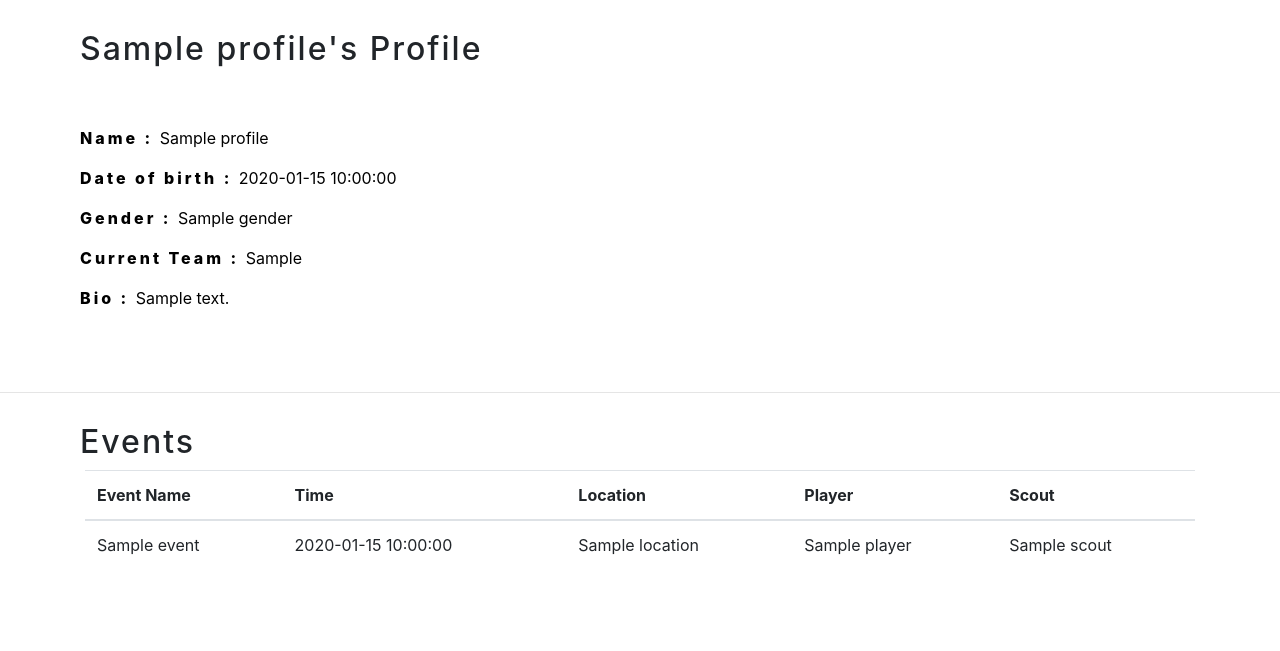
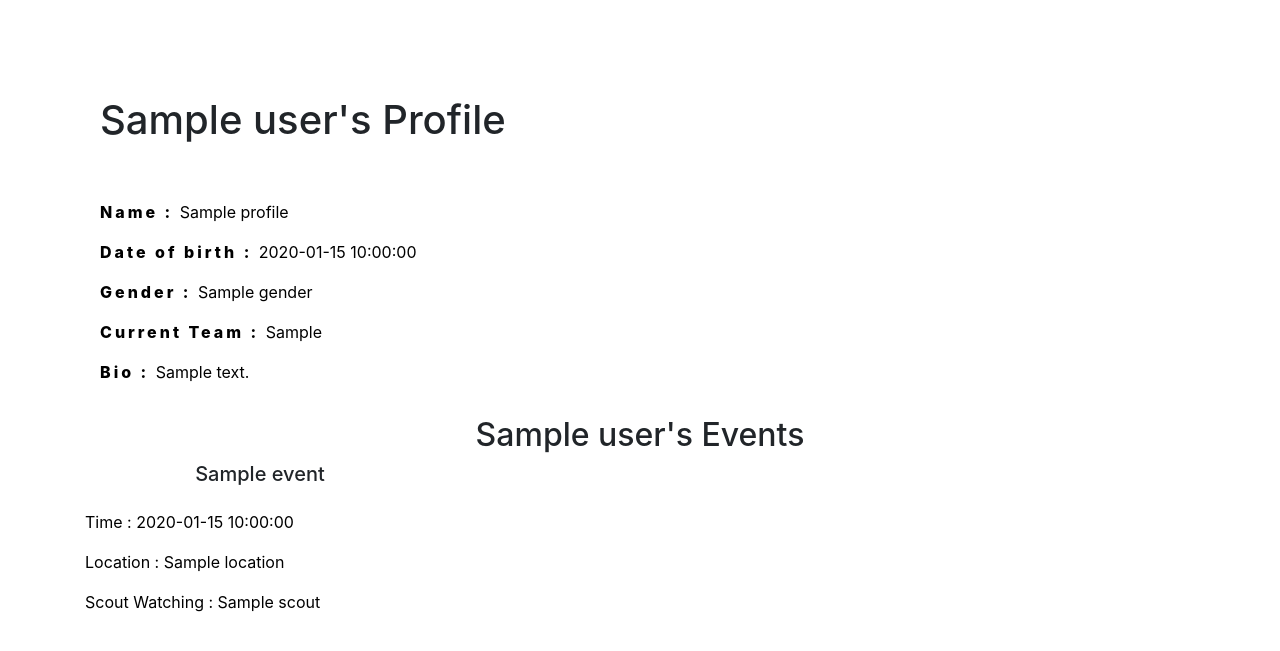
Before and after one commit to Code-Institute-Submissions/robertc181-player-link-, a Flask app: template templates/player-profile-display.html in a window 1280 px wide. Shown: the part 56-707 px from the top of the page. Run offline with Flask 2, Linux system fonts and the light colour scheme; the template is opened without the code that fills it: most values are stand-ins (such as "Sample title", 1, 10 or a date in 2020); some libraries are stand-ins or nearby versions.

Commit message:
Fix to html in playerprofiledisplay.html

```diff
--- a/templates/player-profile-display.html
+++ b/templates/player-profile-display.html
@@ -1,26 +1,28 @@
 {% extends "base.html" %}
 {% block content %}
 
-<div class="container-fluid headingtop">
-        <div class="row">
-                <div class="col">
-                        <h2 class="title">{{ profile.name }}'s Profile</h2>
+<div class="container pt-5">
+        <div class="col mx-auto pt-5 headtop">
+            <h1>
+                {{ profile.user }}'s Profile
+            </h1>
         </div>
-        </div>
-</div>
-<div class="container-fluid profileentry">
-        <div class="row">
-                <div class="col leftside">
+        <div class="col pt-5">
             <p><span class="bold">Name : </span> {{ profile.name }}</p>
             <p><span class="bold">Date of birth : </span> {{ profile.DOB }}</p>
             <p><span class="bold">Gender : </span> {{ profile.gender }}</p>
             <p><span class="bold">Current Team : </span> {{ profile.current_team }}</p>
             <p><span class="bold">Bio : </span> {{ profile.bio }}</p>
-
+        </div>
+    </div>
+    <div class="container mx-auto">
+        <div class="row">
+            <div class="col-sm-12 text-center mt-3 ">
+                <h2 class="logo-font"> {{ profile.user }}'s Events</h2>
             </div>
         </div>
     </div>
-<hr>
+<!-- <hr>
 
 <div class="container-fluid headingtop">
         <div class="row">
@@ -73,6 +75,30 @@
                         </table>
                 </div>
         </div>
+</div> -->
+<div class="container">
+        <div class="row">
+            {% for event in events %}
+            <div class="col-sm-12 col-md-12 col-lg-4">
+                <div class="box">
+                    <div class="col-sm-12 mx-auto text-center pb-3">
+                        <h5>{{ event["name"] }}</h5>
+                    </div>
+                    <p>Time : <span class="grey">{{ event["time"] }}</span></p>
+                    <p>Location : <span class="grey">{{ event["location"] }}</span></p>
+                    {% if event["scout"] %}
+                    <p>Scout Watching : <span class="grey">{{ event["scout"] }}</span></p>
+                    {% else %}
+                    <div class="col-sm-12 mx-auto">
+                        <button class="bluebtn buttonsm "><a
+                                href="{{ url_for('watch_event', event_id=event._id)  }}">Watch</a></button>
+
+                    </div>
+                    {% endif %}
+                </div>
+            </div>
+            {% endfor %}
+        </div>
     </div>
 
 
```
Lines whose indentation alone changed are shown as unchanged.
